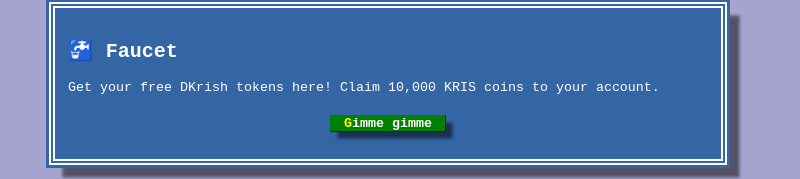
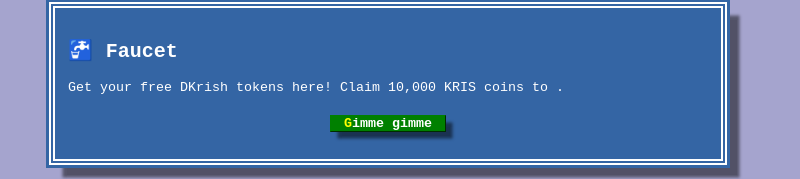
Before and after one commit to Krishnanand2517/icpblockchain-custom-token, a React (Vite) app in the folder src/token_frontend/: page / in a window 1280 px wide. Shown: the part 303-482 px from the top of the page, without its empty margins (252-1052 px from the left). Built offline with nearby package versions, Linux system fonts and the light colour scheme; what @dfinity/auth-client would draw is missing.

Commit message:
feat: Add authentication to the transfer function

```diff
--- a/src/token_frontend/src/components/App.jsx
+++ b/src/token_frontend/src/components/App.jsx
@@ -4,12 +4,12 @@ import Faucet from "./Faucet";
 import Balance from "./Balance";
 import Transfer from "./Transfer";
 
-function App() {
+function App(props) {
 
   return (
     <div id="screen">
       <Header />
-      <Faucet />
+      <Faucet userPrincipal={props.loggedInPrincipal} />
       <Balance />
       <Transfer />
     </div>
--- a/src/token_frontend/src/components/Faucet.jsx
+++ b/src/token_frontend/src/components/Faucet.jsx
@@ -1,9 +1,9 @@
 import React, { useState } from "react";
 import { AuthClient } from "@dfinity/auth-client";
 
-import {token_backend, createActor, canisterId} from "../../../declarations/token_backend";
+import { createActor, canisterId } from "../../../declarations/token_backend";
 
-function Faucet() {
+function Faucet(props) {
   const [isDisabled, setIsDisabled] = useState(false)
   const [buttonText, setButtonText] = useState("Gimme gimme")
 
@@ -31,7 +31,7 @@ function Faucet() {
         </span>
         Faucet
       </h2>
-      <label>Get your free DKrish tokens here! Claim 10,000 KRIS coins to your account.</label>
+      <label>Get your free DKrish tokens here! Claim 10,000 KRIS coins to {props.userPrincipal}.</label>
       <p className="trade-buttons">
         <button id="btn-payout" onClick={handleClick} disabled={isDisabled}>
           {buttonText}
--- a/src/token_frontend/src/components/Transfer.jsx
+++ b/src/token_frontend/src/components/Transfer.jsx
@@ -1,7 +1,8 @@
 import React, {useState} from "react";
 import { Principal } from "@dfinity/principal";
+import { AuthClient } from "@dfinity/auth-client";
 
-import {token_backend} from "../../../declarations/token_backend";
+import { canisterId, createActor } from "../../../declarations/token_backend";
 
 function Transfer() {
   const [recipientId, setRecipientId] = useState("");
@@ -14,7 +15,17 @@ function Transfer() {
 
     const recipient = Principal.fromText(recipientId);
     const amountToTransfer = Number(amount);
-    const result = await token_backend.transfer(recipient, amountToTransfer);
+
+    const authClient = await AuthClient.create();
+    const identity = await authClient.getIdentity();
+
+    const authenticatedCanister = createActor(canisterId, {
+      agentOptions: {
+        identity,
+      },
+    });
+
+    const result = await authenticatedCanister.transfer(recipient, amountToTransfer);
     setFeedback(result);
 
     setIsDisabled(false);
--- a/src/token_frontend/src/main.jsx
+++ b/src/token_frontend/src/main.jsx
@@ -7,21 +7,24 @@ const init = async () => {
   const authClient = await AuthClient.create();
 
   if (await authClient.isAuthenticated()) {
-    handleAuthenticated();
+    handleAuthenticated(authClient);
   } else {
     await authClient.login({
       identityProvider: "https://identity.ic0.app/#authorize",
       onSuccess: () => {
-        handleAuthenticated();
+        handleAuthenticated(authClient);
       }
     });
   }
 };
 
 const handleAuthenticated = async (authClient) => {
+  const identity = await authClient.getIdentity();
+  const userPrincipal = identity._principal.toString();
+
   ReactDOM.createRoot(document.getElementById('root')).render(
     <React.StrictMode>
-      <App />
+      <App loggedInPrincipal={userPrincipal} />
     </React.StrictMode>,
   );
 }
```
